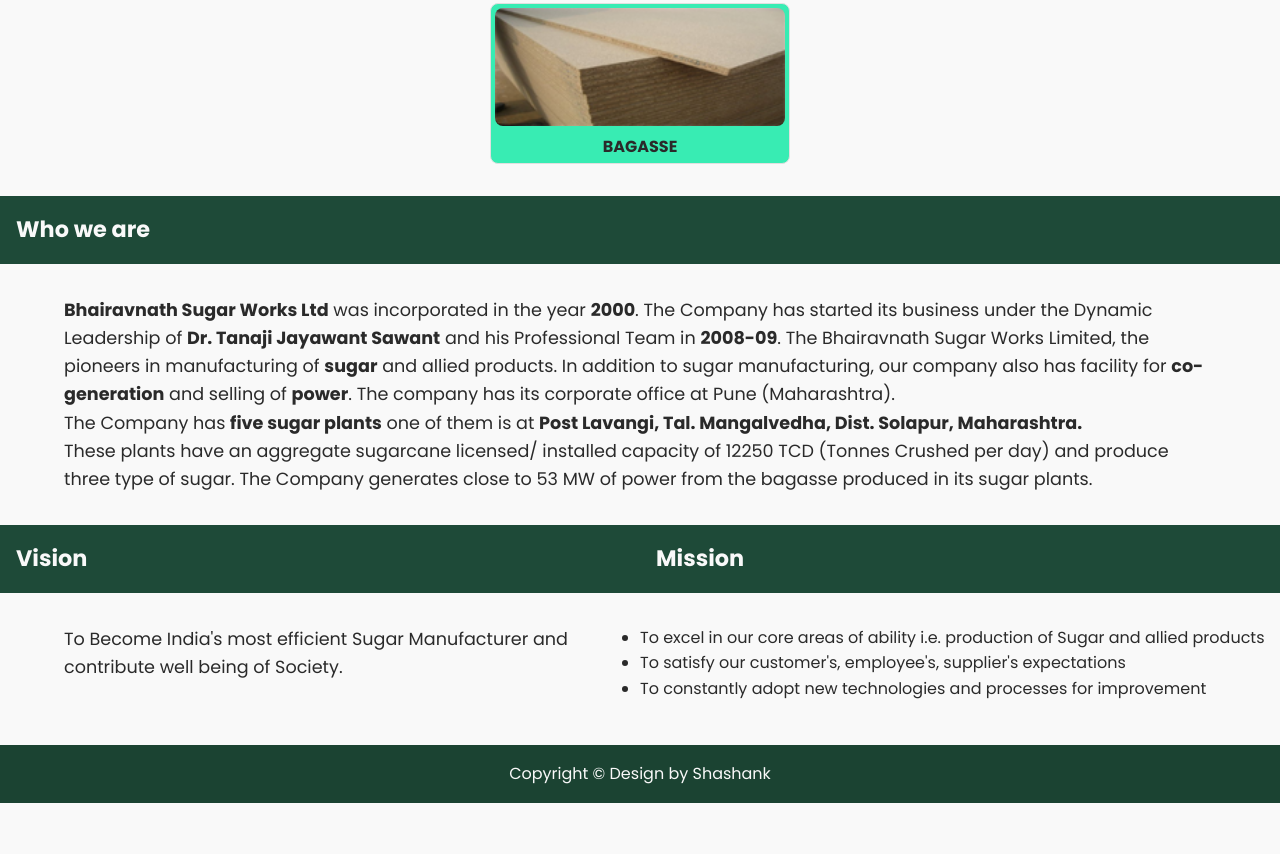
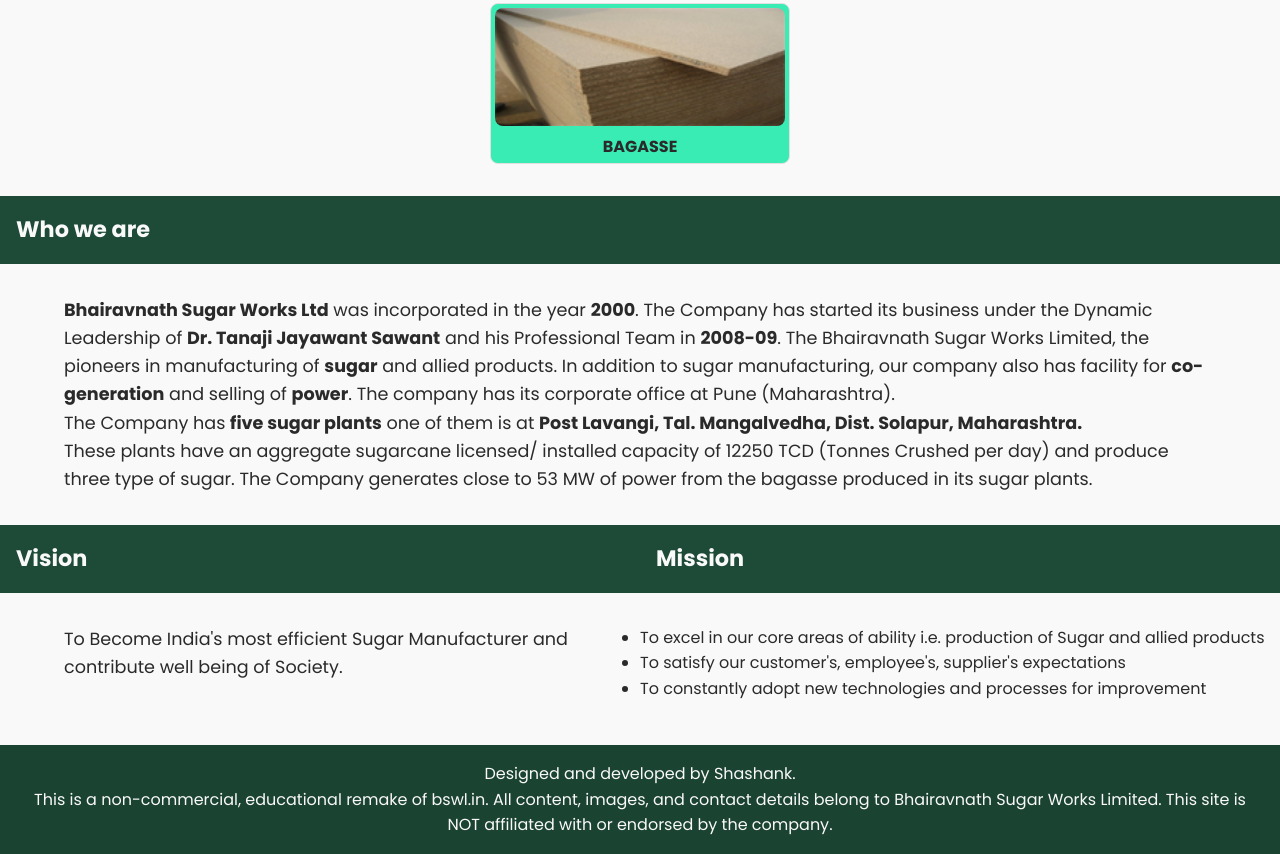
Before and after one commit to ShashankPonna/Bhairavnath-Sugar-Works-Limited, a plain HTML site: page index.html in a window 1280 px wide. Shown: the part 803-1657 px from the top of the page. Before the commit the page ends 1606 px from the top, so only its background shows below. Drawn offline with Linux system fonts and the light colour scheme.

Commit message:
Updated footer

```diff
--- a/index.html
+++ b/index.html
@@ -106,7 +106,8 @@
             </p>
         </div>
     </section>
-    <div class="copyright">Copyright © Design by Shashank</div>
+    <div class="copyright"> Designed and developed by Shashank. <br />
+    This is a non-commercial, educational remake of bswl.in. All content, images, and contact details belong to Bhairavnath Sugar Works Limited. This site is NOT affiliated with or endorsed by the company.</div>
     <script src="script.js"></script>
   </body>
 </html>
```
Also changed, not shown: about.html (+4 -1 lines), contact.html (+2 -1 lines), gallery.html (+2 -1 lines), invest.html (+2 -1 lines), products.html (+2 -1 lines), 1 other file.
